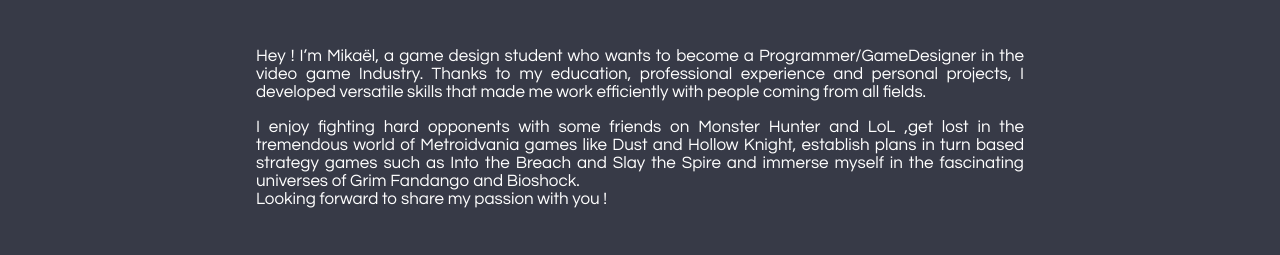
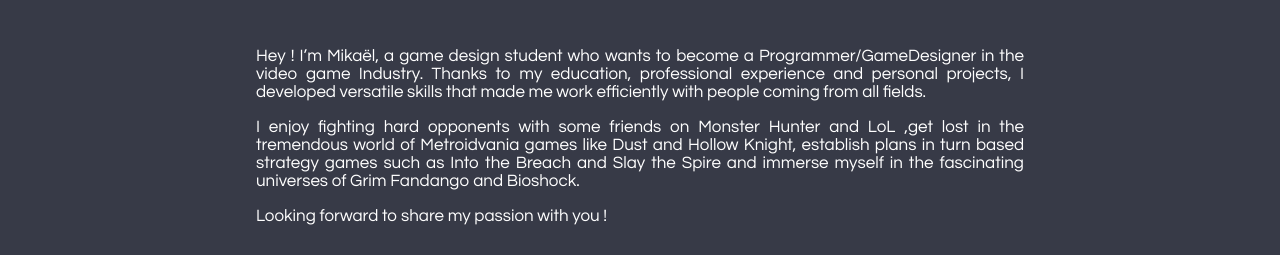
Before and after one commit to Fallen2/PORTFOLIO_FRUCTUOSO_MIKAEL, a website: page pages/index.html in a window 1280 px wide. Shown: the part 679-934 px from the top of the page. Drawn offline with Linux system fonts and the light colour scheme.

Commit message:
line add

```diff
--- a/pages/index.html
+++ b/pages/index.html
@@ -26,9 +26,9 @@
                 </p>
                 <p class="content">
                     I enjoy fighting hard opponents with some friends on Monster Hunter and LoL ,get lost in the tremendous world of Metroidvania games like Dust and Hollow Knight, establish plans in turn based strategy games such as Into the Breach and Slay the Spire and immerse myself in the fascinating universes of Grim Fandango and Bioshock.
-                </br>
-                    Looking forward to share my passion with you !
+
                 </p>
+                <p class="content">Looking forward to share my passion with you !</p>
             </div>
         </div>
 
```
